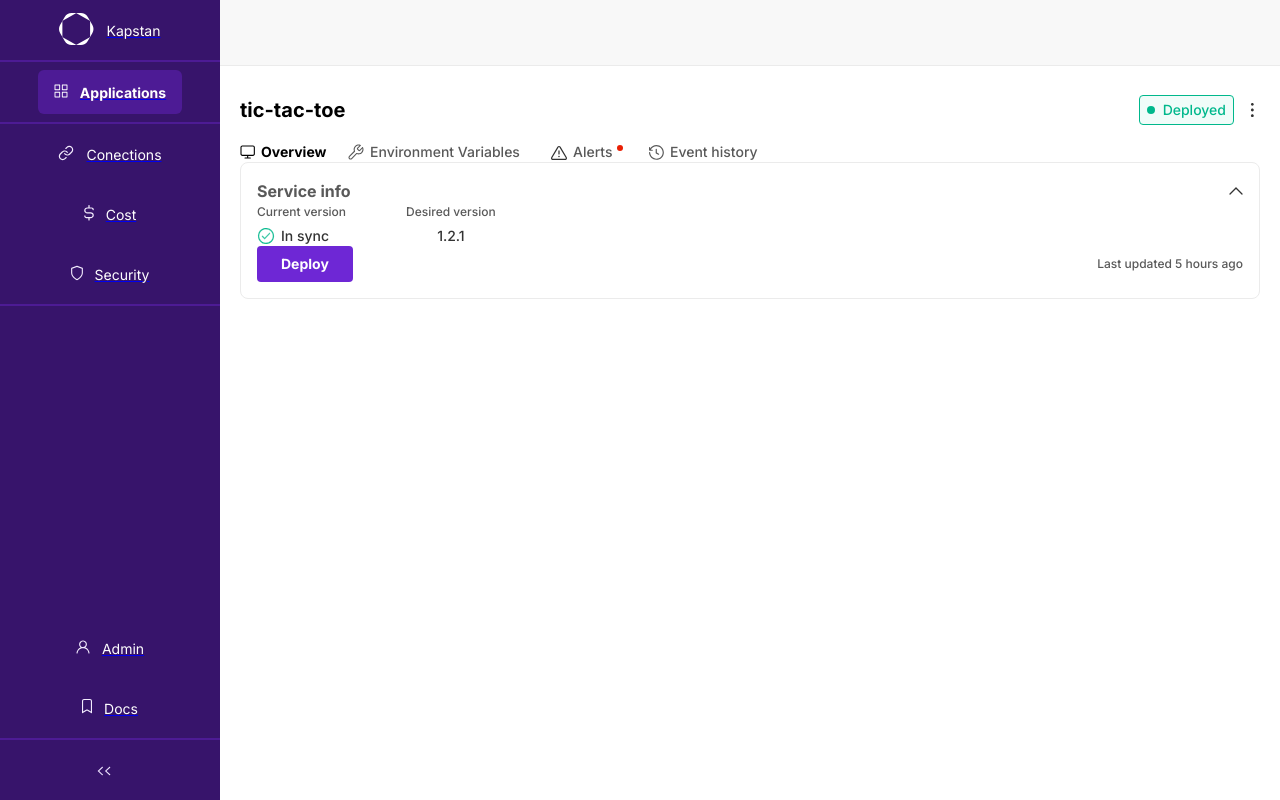
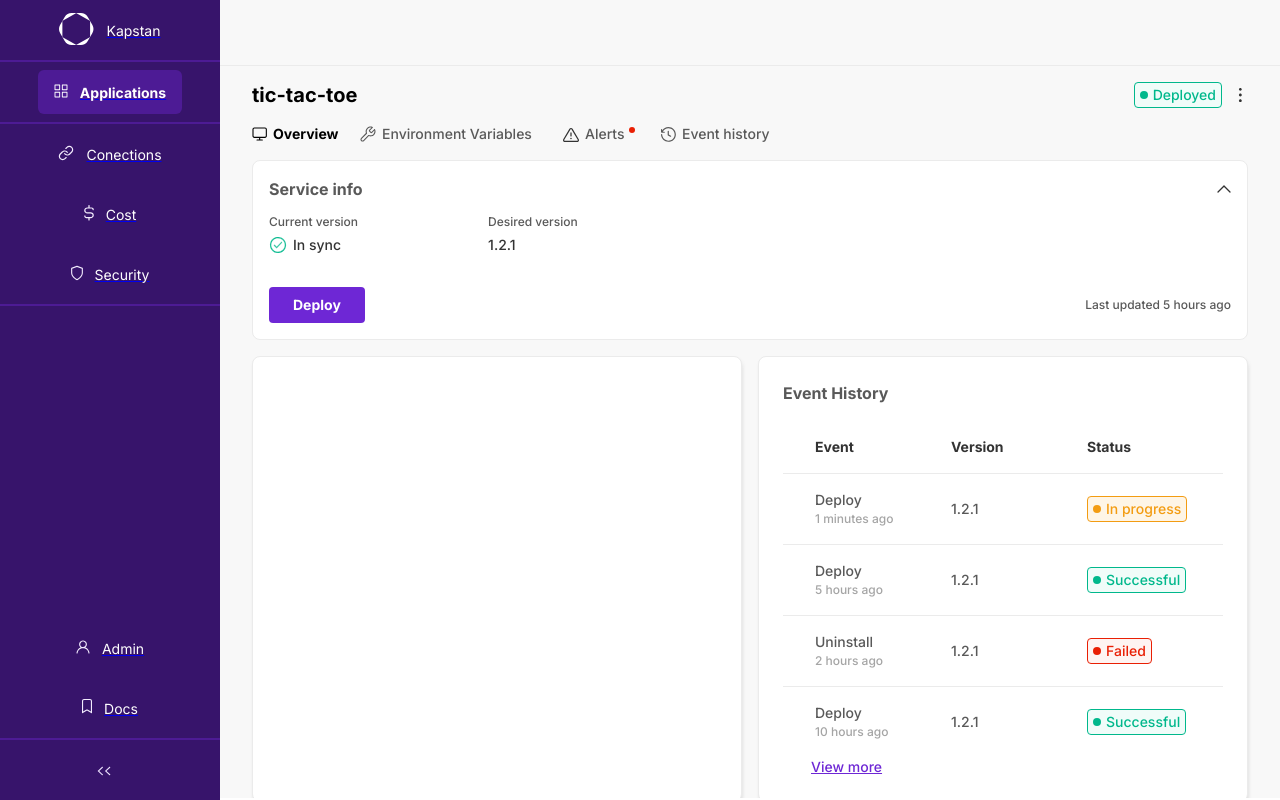
Before and after one commit to Balkishan-Pal/Kapstan, a React (Create React App) app in the folder kapston-dashboard/: page / in a window 1280 px wide. Built offline with nearby package versions, Linux system fonts and the light colour scheme.

Commit message:
event history section made

```diff
--- a/kapston-dashboard/package.json
+++ b/kapston-dashboard/package.json
@@ -10,6 +10,8 @@
     "@testing-library/jest-dom": "^5.17.0",
     "@testing-library/react": "^13.4.0",
     "@testing-library/user-event": "^13.5.0",
+    "axios": "^1.6.8",
+    "highcharts": "^11.4.1",
     "react": "^18.3.1",
     "react-dom": "^18.3.1",
     "react-router-dom": "^6.20.1",
--- a/kapston-dashboard/src/Components/Common/CssConstantsVariables.scss
+++ b/kapston-dashboard/src/Components/Common/CssConstantsVariables.scss
@@ -13,3 +13,5 @@ $text-color-normal:#333333;
 $seperator-color:#4D1B95;
 $nav-background-color:#F8F8F8;
 $kaps-primary-button-color:#6E27D5;
+$border-color: #EBEBEB;
+$sub-text-color:#A5A5A5;
--- a/kapston-dashboard/src/Components/Common/StatausComponent/StatusComponent.jsx
+++ b/kapston-dashboard/src/Components/Common/StatausComponent/StatusComponent.jsx
@@ -10,7 +10,7 @@ const statusEnums = {
 
 const StatusColorEnums = {
   success: "#00B88C",
-  inprogress: "F39C12",
+  inprogress: "#F39C12",
   failed: "#E91F04",
 };
 
--- a/kapston-dashboard/src/Components/Common/StatausComponent/StatusComponent.scss
+++ b/kapston-dashboard/src/Components/Common/StatausComponent/StatusComponent.scss
@@ -1,13 +1,15 @@
 @import "../CssConstantsVariables.scss";
 
 .status-top-wrapper {
-  padding: 4px 7px;
+
+   padding:2px 5px;
   display: flex;
   align-items: center;
-  gap: 8px;
+  gap: 5px;
   font-size: 14px;
   line-height: 20px;
   font-weight: 500;
+  width: fit-content;
 }
 
 .success {
--- /dev/null
+++ b/kapston-dashboard/src/Components/KapstonDashboard/Applications/ApplicationViewsTabs/OverViewTab/EventHistory/EventHistory.jsx
@@ -0,0 +1,68 @@
+import React from "react";
+import "./EventHistory.scss";
+import StatusComponent from "../../../../../Common/StatausComponent/StatusComponent";
+
+const testData = [
+  {
+    event: "Deploy",
+    version: "1.2.1",
+    status: "inprogress",
+    time: "1 minutes ago",
+  },
+  { event: "Deploy", version: "1.2.1", status: "success", time: "5 hours ago" },
+
+  {
+    event: "Uninstall",
+    version: "1.2.1",
+    status: "failed",
+    time: "2 hours ago",
+  },
+  {
+    event: "Deploy",
+    version: "1.2.1",
+    status: "success",
+    time: "10 hours ago",
+  },
+  {
+    event: "Deploy",
+    version: "1.2.1",
+    status: "inprogress",
+    time: "10 hours ago",
+  },
+];
+
+function EventHistory() {
+  return (
+    <section className="event-history-wrapper">
+      <h3 className="heading">Event History</h3>
+
+      <div className="table-wrapper">
+        <div className="table-heads">
+          <span>Event</span>
+          <span>Version</span>
+          <span>Status</span>
+        </div>
+        <div className="table-body-wrapper">
+          {testData?.map(
+            (historyInfo, index) =>
+              index < 4 && (
+                <div className="table-row" key={index}>
+                  <div>
+                    <div>{historyInfo?.event}</div>
+                    <div className="event-time">{historyInfo?.time}</div>
+                  </div>
+                  <div>{historyInfo?.version}</div>
+                  <div>
+                    <StatusComponent status={historyInfo?.status} />{" "}
+                  </div>
+                </div>
+              )
+          )}
+          {testData?.length >= 4 && <p className="view-more">View more</p>}
+        </div>
+      </div>
+    </section>
+  );
+}
+
+export default EventHistory;
--- /dev/null
+++ b/kapston-dashboard/src/Components/KapstonDashboard/Applications/ApplicationViewsTabs/OverViewTab/EventHistory/EventHistory.scss
@@ -0,0 +1,85 @@
+@import "../../../../../Common/CssConstantsVariables.scss";
+
+.event-history-wrapper {
+  display: flex;
+  flex-direction: column;
+  gap: 16px;
+  height: 308px;
+
+  .heading {
+    color: $text-color-light;
+    line-height: 24px;
+    font-size: 16px;
+    font-weight: 700;
+    margin: 0px;
+    text-align: left;
+  }
+
+  .table-wrapper {
+    .table-heads {
+      width: 100%;
+      display: flex;
+      align-items: center;
+      justify-content: space-between;
+      text-align: left;
+      padding: 0px 16px;
+      box-sizing: border-box;
+
+      color: #333333;
+      line-height: 20px;
+      span {
+        font-weight: 700;
+        font-size: 14px;
+        line-height: 20px;
+        width: 33%;
+        color: $text-color-normal;
+        padding: 16px;
+      }
+    }
+
+    .table-body-wrapper {
+      .table-row {
+        width: 100%;
+        display: flex;
+        align-items: center;
+        justify-content: space-between;
+        text-align: left;
+        color: #333333;
+        line-height: 20px;
+        border-top: 1px solid $border-color;
+        padding: 0px 16px;
+        box-sizing: border-box;
+
+        > div {
+          font-weight: 500;
+          font-size: 14px;
+          line-height: 20px;
+          width: 33%;
+          color: $text-color-light;
+          padding: 16px;
+
+          .event-time {
+            color: $sub-text-color;
+            font-size: 12px;
+            font-weight: 500;
+            line-height: 18px;
+          }
+        }
+      }
+
+      .view-more{
+        color:$kaps-primary-button-color;
+        font-size: 14px;
+        font-weight: 500;
+        line-height: 20px;
+        text-align: left;
+        padding: 0px 28px;
+        text-decoration: underline;
+        margin: 0px;
+        cursor: pointer;
+
+
+      }
+    }
+  }
+}
--- a/kapston-dashboard/src/Components/KapstonDashboard/Applications/ApplicationViewsTabs/OverViewTab/OverViewTab.jsx
+++ b/kapston-dashboard/src/Components/KapstonDashboard/Applications/ApplicationViewsTabs/OverViewTab/OverViewTab.jsx
@@ -3,12 +3,9 @@ import "./OverViewTab.scss";
 import ArrowUpIcon from "../../../../Common/ImagesAndIcons/ArrowUpIcon";
 import DoneStausIcon from "../../../../Common/ImagesAndIcons/DoneStausIcon";
 import KapPrimaryButton from "../../../../Common/KapPrimaryButton/KapPrimaryButton";
+import EventHistory from "./EventHistory/EventHistory";
 
 function OverViewTab() {
-
-  const handleDeploy =()=>{
-    console.log('clicked')
-  }
 
 
   return (
@@ -36,12 +33,17 @@ function OverViewTab() {
         </div>
 
         <div className="footer-wrap">
-          <KapPrimaryButton buttonText='Deploy'  onClick = {handleDeploy}  />
+          <KapPrimaryButton buttonText="Deploy" />
           <p className="sub-heading">Last updated 5 hours ago</p>
         </div>
       </section>
 
-      <div></div>
+      <div className="metrics-wrapper">
+        <section className="system-metrics-wrap"></section>
+        <section className="history-wrap">
+          <EventHistory />
+        </section>
+      </div>
     </div>
   );
 }
--- a/kapston-dashboard/src/Components/KapstonDashboard/Applications/ApplicationViewsTabs/OverViewTab/OverViewTab.scss
+++ b/kapston-dashboard/src/Components/KapstonDashboard/Applications/ApplicationViewsTabs/OverViewTab/OverViewTab.scss
@@ -3,7 +3,12 @@
 $border-color: #ebebeb;
 $info-color: #333333;
 
+
 .overview-wrapper {
+  display: flex;
+  flex-direction: column;
+  gap: 16px;
+
   .sub-heading {
     font-size: 12px;
     line-height: 18px;
@@ -22,6 +27,7 @@ $info-color: #333333;
       display: flex;
       justify-content: space-between;
       align-items: center;
+      margin-bottom: 12px;
 
       .heading {
         font-size: 16px;
@@ -34,8 +40,9 @@ $info-color: #333333;
 
   .version-wrapper {
     display: flex;
-    gap: 60px;
+    gap: 130px;
     align-items: center;
+    margin-bottom: 32px;
 
     .info-heading {
       font-size: 14px;
@@ -48,7 +55,8 @@ $info-color: #333333;
     .current-wrap {
       display: flex;
       flex-direction: column;
-      gap: 5px;
+      gap: 4px;
+      text-align: left;
 
       .data-wrap {
         display: flex;
@@ -60,7 +68,8 @@ $info-color: #333333;
     .deploy-wrap {
       display: flex;
       flex-direction: column;
-      gap: 5px;
+      gap: 4px;
+      text-align: left;
     }
   }
 
@@ -69,4 +78,34 @@ $info-color: #333333;
     align-items: center;
     justify-content: space-between;
   }
+
+  .metrics-wrapper {
+    display: flex;
+    align-items: center;
+    gap: 16px;
+
+    .system-metrics-wrap {
+    width: 50%;
+
+      border-radius: 8px;
+      padding: 24px;
+      background: $white;
+      border: 1px solid #ebebeb;
+      height: 396px;
+      box-shadow: 1px 3px 4px rgba(0, 0, 0, 0.06),
+        1px 5px 4px -1px rgba(0, 0, 0, 0.06);
+    }
+
+    .history-wrap {
+      width: 50%;
+      border-radius: 8px;
+      padding: 24px;
+      background: $white;
+      border: 1px solid #ebebeb;
+      height: 396px;
+      box-shadow: 1px 3px 4px rgba(0, 0, 0, 0.06),
+        1px 5px 4px -1px rgba(0, 0, 0, 0.06);
+
+    }
+  }
 }
--- a/kapston-dashboard/src/Components/KapstonDashboard/Applications/Applications.scss
+++ b/kapston-dashboard/src/Components/KapstonDashboard/Applications/Applications.scss
@@ -1,19 +1,28 @@
 @import "../../Common/CssConstantsVariables.scss";
 
 $heading-color: #000000;
+$background-color:#F8F8F8;
 
 .application-top-wrapper {
-  padding: 12px 20px;
+  padding: 16px 32px;
+  display: flex;
+  flex-direction: column;
+  gap: 16px;
+  background: $background-color;
+  max-height: calc(100% - 100px);
+  overflow-y: auto;
 
   .primary-heading-wrap {
     display: flex;
     justify-content: space-between;
     align-items: center;
+    margin: 0px;
 
     h3 {
       color: $heading-color;
       font-size: 20px;
       line-height: 24px;
+      margin: 0px;
     }
 
     .more-option-wrapper {
@@ -27,3 +36,15 @@ $heading-color: #000000;
     }
   }
 }
+
+
+
+
+.application-top-wrapper::-webkit-scrollbar {
+  display: none;
+}
+
+.application-top-wrapper {
+  -ms-overflow-style: none;
+  scrollbar-width: none;
+}
```
Also changed, not shown: kapston-dashboard/src/Components/KapstonDashboard/Applications/ApplicationViewsTabs/OverViewTab/SystemMatrix/SystemMatrix.jsx (added, +15 -0 lines), kapston-dashboard/src/Components/KapstonDashboard/Applications/ApplicationViewsTabs/OverViewTab/SystemMatrix/SystemMatrix.scss (added), 2 other files (tests, documents, lock files or other folders).
